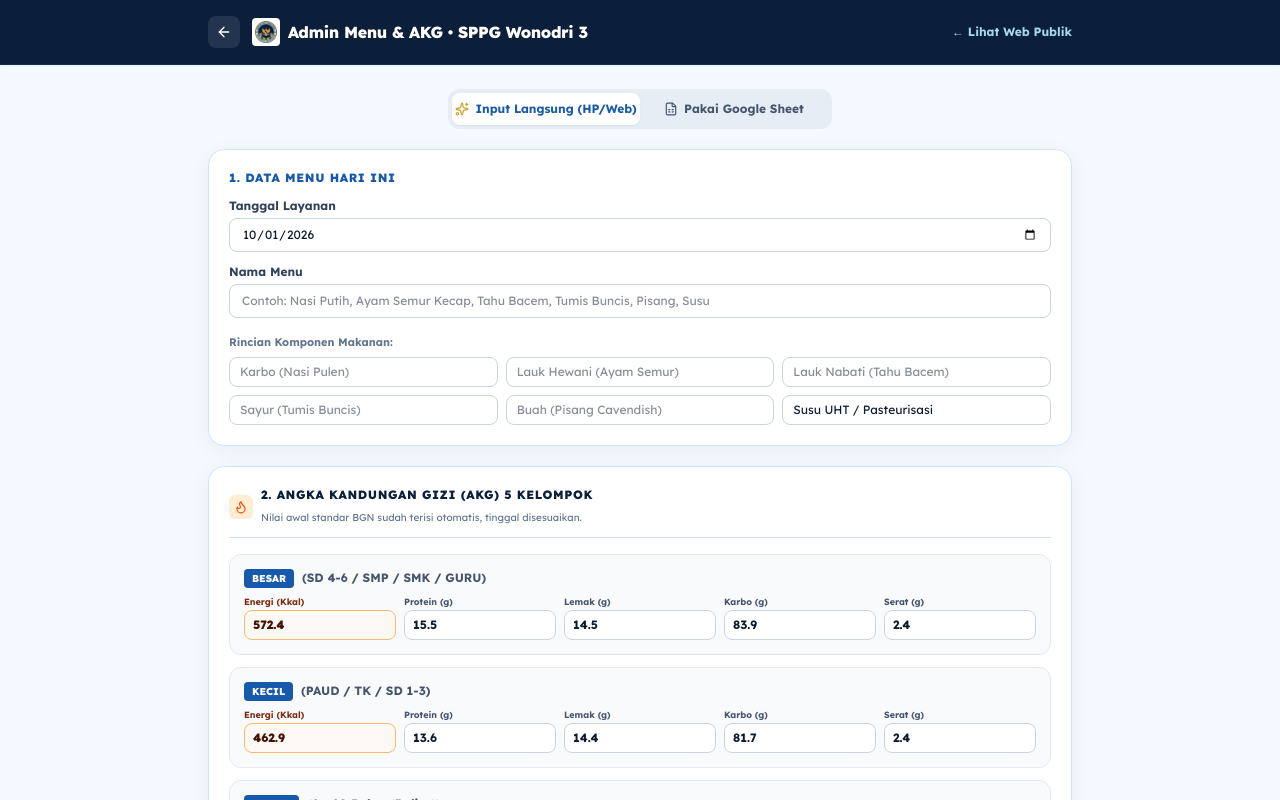
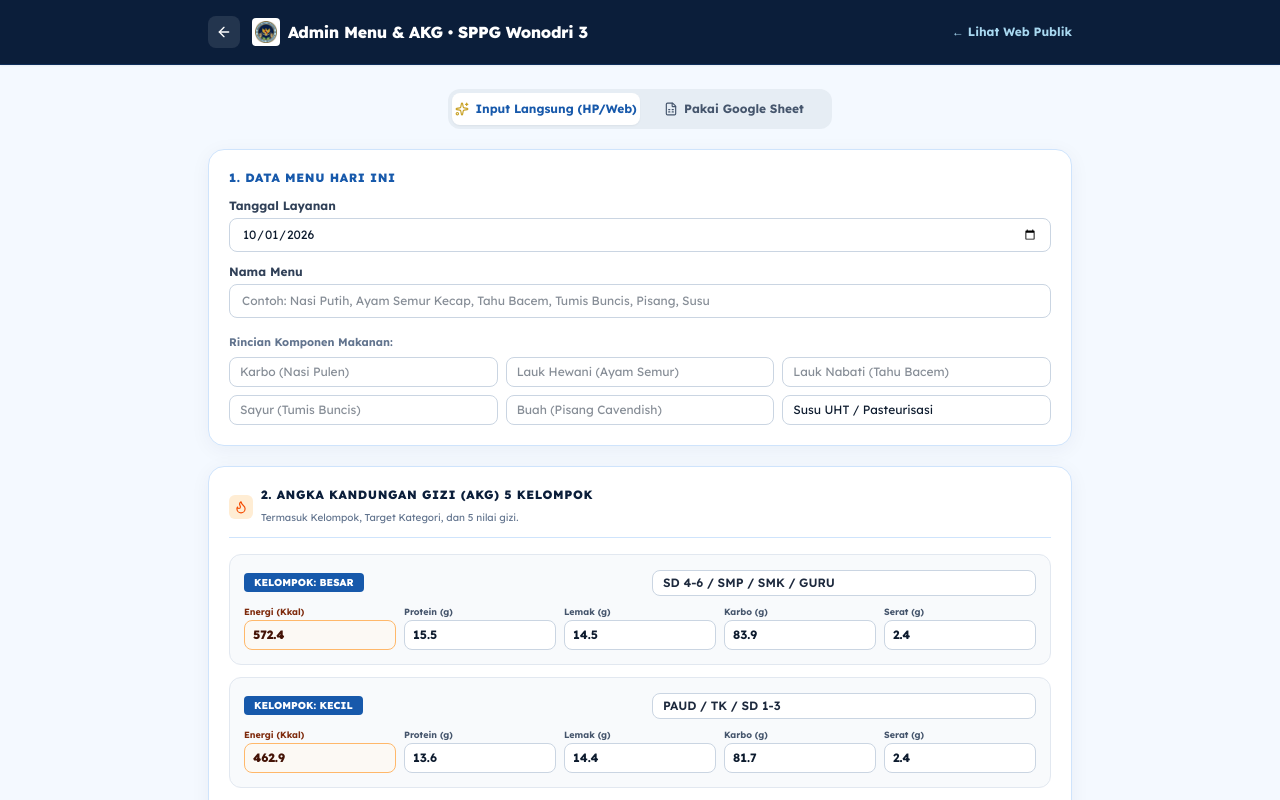
Before and after one commit to cilokesteh/arsip-operasional-sppg-wonodri3, a Next.js app: page /admin in a window 1280 px wide. Shown: the top 800 px of the page. Built offline with nearby package versions, Linux system fonts and the light colour scheme.

Commit message:
fix(schema): restore target kategori in Tab 2 AKG, convert all header columns to plain space separated (no underscores)

```diff
--- a/app/admin/page.tsx
+++ b/app/admin/page.tsx
@@ -19,7 +19,7 @@ import {
 
 interface AKGInput {
   groupName: string; // Besar, Kecil, Balita, Busui, Bumil
-  targetCategory: string; // SD 4-6/SMP, PAUD/TK, dll
+  targetCategory: string; // SD 4-6 / SMP / SMK / GURU, PAUD / TK / SD 1-3, dll
   energyKcal: number;
   proteinG: number;
   fatG: number;
@@ -64,7 +64,7 @@ export default function AdminPage() {
   const [publishSuccess, setPublishSuccess] = useState(false);
   const [copiedTab, setCopiedTab] = useState<string | null>(null);
 
-  const handleAkgChange = (index: number, field: keyof AKGInput, value: number) => {
+  const handleAkgChange = (index: number, field: keyof AKGInput, value: string | number) => {
     const updated = [...akgList];
     updated[index] = { ...updated[index], [field]: value };
     setAkgList(updated);
@@ -108,9 +108,9 @@ export default function AdminPage() {
     setTimeout(() => setCopiedTab(null), 2500);
   };
 
-  // Header yang sudah disederhanakan sesuai instruksi Tuan
-  const sheet1Header = "tanggal\tnama_menu\tkarbohidrat\tlauk_hewani\tlauk_nabati\tsayur\tbuah\tpelengkap\tstatus";
-  const sheet2Header = "tanggal\tkelompok\tenergi_kkal\tprotein_g\tlemak_g\tkarbo_g\tserat_g";
+  // Header alami dengan SPASI (tanpa underscore) sesuai instruksi Tuan
+  const sheet1Header = "tanggal\tnama menu\tkarbohidrat\tlauk hewani\tlauk nabati\tsayur\tbuah\tpelengkap\tstatus";
+  const sheet2Header = "tanggal\tkelompok\ttarget kategori\tenergi kkal\tprotein g\tlemak g\tkarbo g\tserat g";
 
   return (
     <div className="min-h-screen bg-[#f4f9ff] text-[#0d1b2e] pb-16">
@@ -261,7 +261,7 @@ export default function AdminPage() {
               </div>
             </div>
 
-            {/* Bagian 2: INPUT ANGKA KANDUNGAN GIZI (AKG) */}
+            {/* Bagian 2: INPUT ANGKA KANDUNGAN GIZI (AKG) LENGKAP DENGAN TARGET KATEGORI */}
             <div className="sppg-card rounded-2xl p-5 space-y-4">
               <div className="flex items-center justify-between border-b border-[#cfe4fc] pb-2.5">
                 <div className="flex items-center gap-2">
@@ -273,24 +273,31 @@ export default function AdminPage() {
                       2. Angka Kandungan Gizi (AKG) 5 Kelompok
                     </h2>
                     <span className="text-[10px] text-slate-500">
-                      Nilai awal standar BGN sudah terisi otomatis, tinggal disesuaikan.
+                      Termasuk Kelompok, Target Kategori, dan 5 nilai gizi.
                     </span>
                   </div>
                 </div>
               </div>
 
-              {/* 5 Kelompok Input Accordion/Cards */}
+              {/* 5 Kelompok Input Cards */}
               <div className="space-y-3">
                 {akgList.map((item, idx) => (
-                  <div key={idx} className="p-3.5 rounded-xl bg-slate-50 border border-slate-200 space-y-2">
-                    <div className="flex items-center justify-between">
+                  <div key={idx} className="p-3.5 rounded-xl bg-slate-50 border border-slate-200 space-y-2.5">
+                    <div className="flex flex-col sm:flex-row sm:items-center justify-between gap-2">
                       <div className="flex items-center gap-2">
-                        <span className="px-2 py-0.5 rounded text-[10px] font-black uppercase bg-[#1759ab] text-white">
-                          {item.groupName}
+                        <span className="px-2.5 py-0.5 rounded text-[10px] font-black uppercase bg-[#1759ab] text-white">
+                          Kelompok: {item.groupName}
                         </span>
-                        <span className="text-xs font-bold text-slate-600">
-                          ({item.targetCategory})
-                        </span>
+                      </div>
+                      <div className="flex-1 max-w-sm">
+                        <input
+                          type="text"
+                          title="Target Kategori"
+                          placeholder="Target Kategori (contoh: SD 4-6 / SMP)"
+                          value={item.targetCategory}
+                          onChange={(e) => handleAkgChange(idx, 'targetCategory', e.target.value)}
+                          className="w-full px-2.5 py-1 text-xs border border-slate-300 rounded-lg bg-white font-semibold text-slate-800"
+                        />
                       </div>
                     </div>
 
@@ -485,7 +492,7 @@ export default function AdminPage() {
                 Hubungkan dengan Google Spreadsheet
               </h2>
               <p className="text-xs text-slate-500 mt-0.5">
-                Struktur sederhana 2 tab: <strong>Menu_Harian</strong> dan <strong>AKG</strong>.
+                Format penulisan kolom menggunakan <strong>SPASI biasa</strong> (tanpa underscore) agar nyaman dibaca dan diketik di Excel/Google Sheet.
               </p>
             </div>
 
@@ -517,22 +524,22 @@ export default function AdminPage() {
             {syncStatus === 'success' && (
               <div className="p-3 bg-emerald-50 border border-emerald-200 rounded-xl text-xs text-emerald-800 font-bold flex items-center gap-2">
                 <CheckCircle2 className="w-4 h-4 text-emerald-600" />
-                <span>Google Sheet berhasil tersambung! Data Menu_Harian dan AKG siap disinkronkan.</span>
+                <span>Google Sheet berhasil tersambung! Data Menu dan AKG siap disinkronkan.</span>
               </div>
             )}
 
-            {/* Format Ringkas 2 Tab Wajib */}
+            {/* Format Ringkas 2 Tab Wajib dengan SPASI (No Underscore) */}
             <div className="space-y-3 pt-2">
               <h3 className="text-xs font-black text-[#0b1e3a] uppercase tracking-wider">
-                Struktur 2 Tab Google Sheet (Tinggal Salin Header):
+                Struktur 2 Tab Google Sheet (Header Menggunakan Spasi Biasa):
               </h3>
 
               {/* Tab 1: Menu */}
               <div className="p-3.5 rounded-xl bg-slate-50 border border-slate-200 space-y-2 text-xs">
                 <div className="flex items-center justify-between">
                   <div>
-                    <span className="font-extrabold text-slate-900 block">Tab 1: Menu_Harian</span>
-                    <span className="text-[10px] text-slate-500">Cukup tanggal dan nama menu (nomor menu sudah dihapus)</span>
+                    <span className="font-extrabold text-slate-900 block">Tab 1: Menu Harian</span>
+                    <span className="text-[10px] text-slate-500">Header kolom menggunakan spasi biasa</span>
                   </div>
                   <button
                     type="button"
@@ -544,7 +551,7 @@ export default function AdminPage() {
                   </button>
                 </div>
                 <p className="font-mono text-[10px] text-slate-600 bg-white p-2 rounded border border-slate-200 overflow-x-auto">
-                  tanggal | nama_menu | karbohidrat | lauk_hewani | lauk_nabati | sayur | buah | pelengkap | status
+                  tanggal | nama menu | karbohidrat | lauk hewani | lauk nabati | sayur | buah | pelengkap | status
                 </p>
               </div>
 
@@ -553,7 +560,7 @@ export default function AdminPage() {
                 <div className="flex items-center justify-between">
                   <div>
                     <span className="font-extrabold text-slate-900 block">Tab 2: AKG</span>
-                    <span className="text-[10px] text-slate-500">Cukup kolom kelompok (Besar, Kecil, Balita, Busui, Bumil) + 5 nilai gizi</span>
+                    <span className="text-[10px] text-slate-500">Termasuk kolom target kategori & 5 nilai gizi (spasi biasa)</span>
                   </div>
                   <button
                     type="button"
@@ -565,7 +572,7 @@ export default function AdminPage() {
                   </button>
                 </div>
                 <p className="font-mono text-[10px] text-slate-600 bg-white p-2 rounded border border-slate-200 overflow-x-auto">
-                  tanggal | kelompok | energi_kkal | protein_g | lemak_g | karbo_g | serat_g
+                  tanggal | kelompok | target kategori | energi kkal | protein g | lemak g | karbo g | serat g
                 </p>
               </div>
             </div>
```
